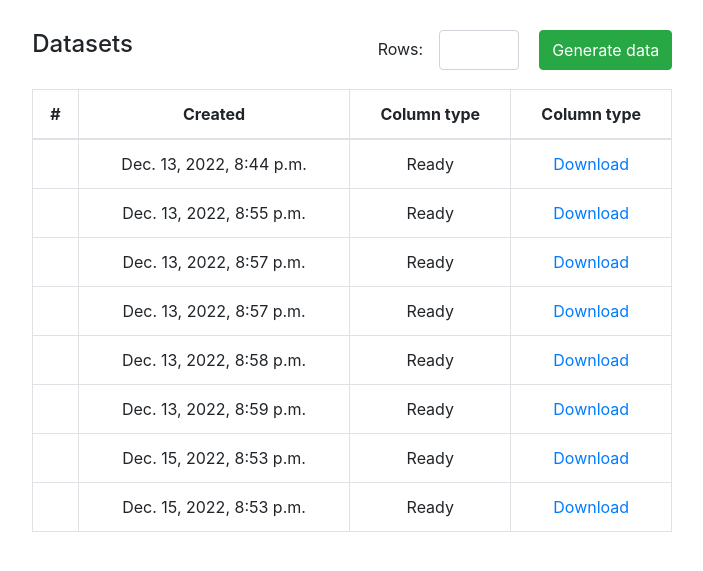
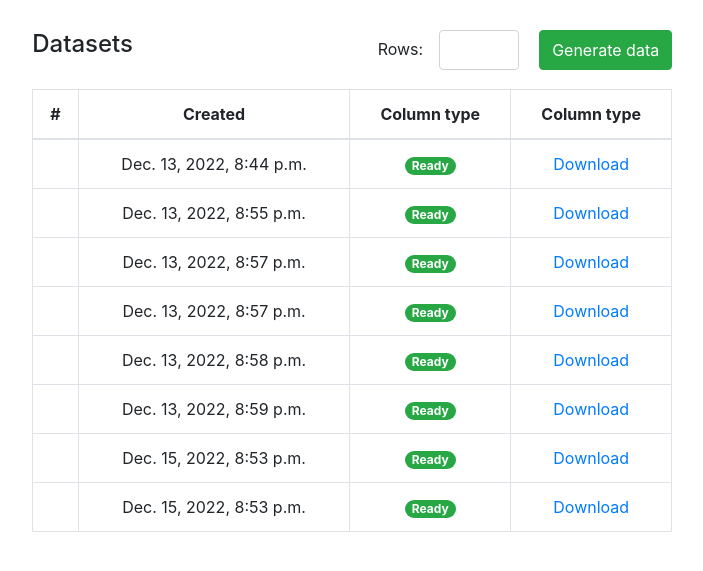
Before and after one commit to korovkincode/CSV-Dummy, a Django app: template csvdummy/main/templates/main/view-scheme.html in a window 1280 px wide. Shown: the part 170-741 px from the top of the page, without its empty margins (19-722 px from the left). Run offline with Django 3.2, Linux system fonts and the light colour scheme; the template is opened without the code that fills it: values that come from a table or form of the project are taken from there, others are empty; data comes from the database, SQL or seed files in the repository; both versions use the stored data as it was after the commit; some libraries are stand-ins or nearby versions.

Commit message:
feat: Add badges to datasets table

```diff
--- a/csvdummy/main/templates/main/view-scheme.html
+++ b/csvdummy/main/templates/main/view-scheme.html
@@ -73,7 +73,7 @@
             <th style="text-align: center;" scope="row">{{ dataset.cur }}</th>
             <td style="text-align: center;">{{ dataset.modified }}</td>
             <td style="text-align: center;">
-                Ready
+                <span class="badge badge-pill badge-success">Ready</span>
             </td>
             <td style="text-align: center;"><a href="{% static dataset.filename %}" download>Download</a></td>
         </tr>
@@ -94,7 +94,7 @@
         <th style="text-align: center;" scope="row">${cur}</th>
             <td style="text-align: center;">{{ now }}</td>
             <td style="text-align: center;">
-                Processing
+                <span class="badge badge-pill badge-secondary">Processing</span>
             </td>
             <td style="text-align: center;"></td>
         `;
@@ -109,7 +109,7 @@
             success: function(data)
             {
                 console.log(data);
-                table.getElementsByTagName('tr')[table.getElementsByTagName('tr').length - 1].getElementsByTagName('td')[1].innerHTML = 'Ready';
+                table.getElementsByTagName('tr')[table.getElementsByTagName('tr').length - 1].getElementsByTagName('td')[1].innerHTML = '<span class="badge badge-pill badge-success">Ready</span>';
                 table.getElementsByTagName('tr')[table.getElementsByTagName('tr').length - 1].getElementsByTagName('td')[2].innerHTML = `<a href="/static/${data}/" download>Download</a>`;
             }
         })
```
Also changed, not shown: csvdummy/db.sqlite3, 2 other files.
